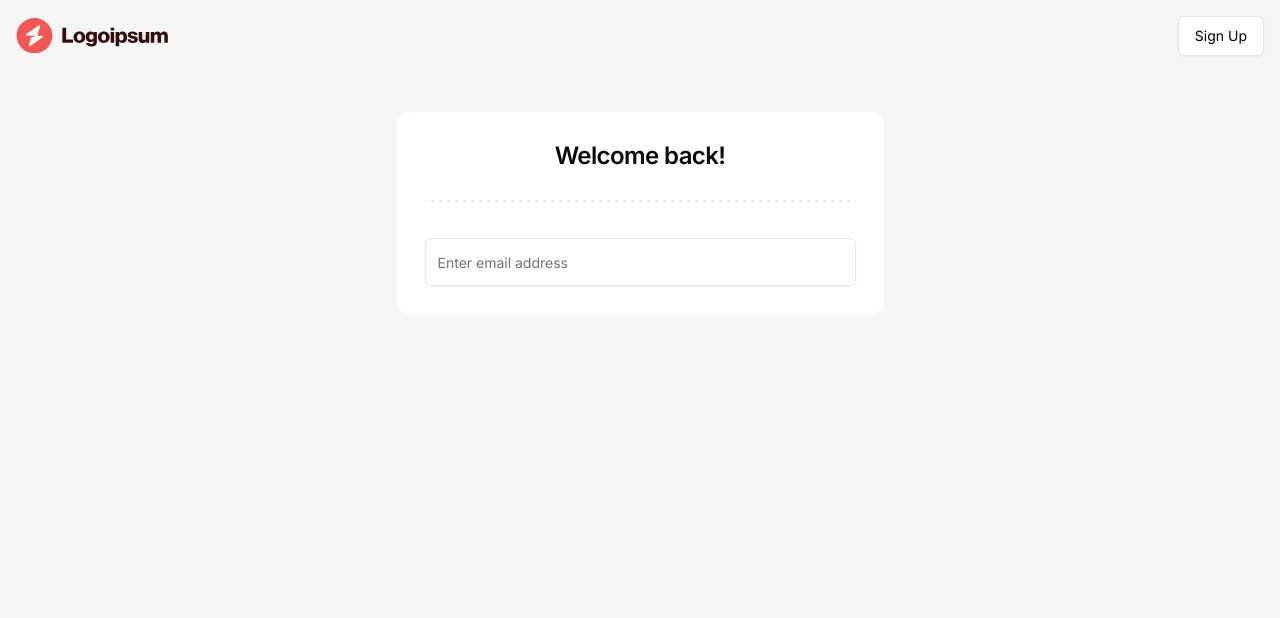
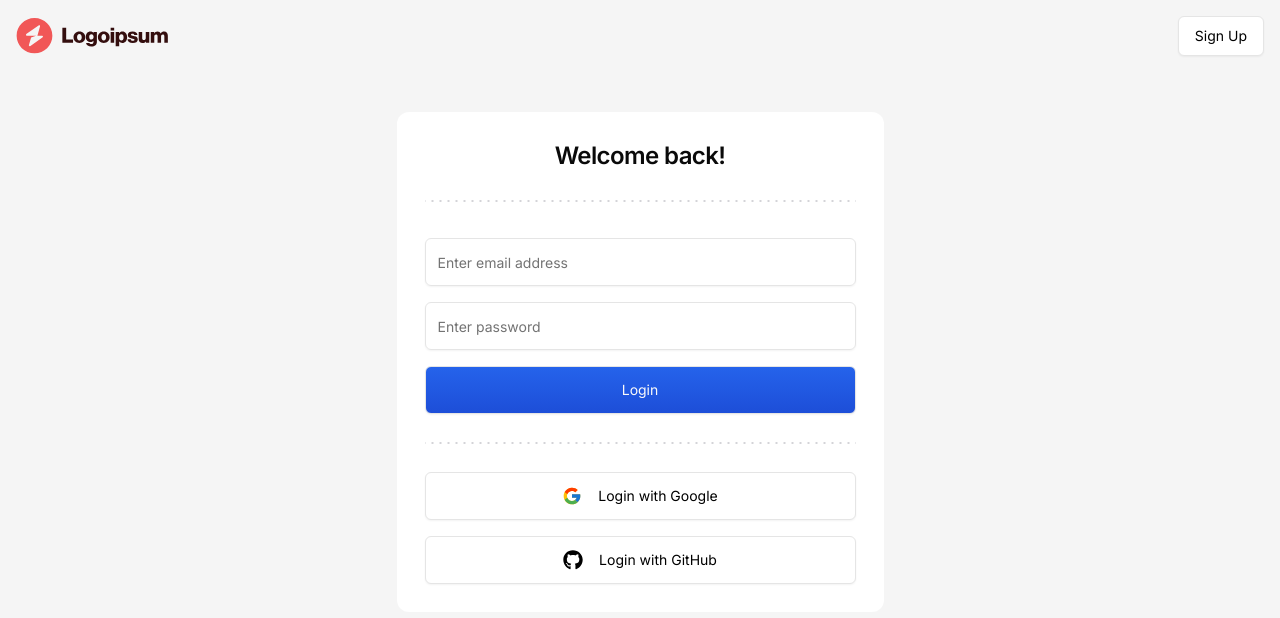
Before and after one commit to Kanishka2301/Jira-Clone, a Next.js app: page /sign-in in a window 1280 px wide. Shown: the top 618 px of the page. Built offline with nearby package versions, Linux system fonts and the light colour scheme.

Commit message:
initial commit

```diff
--- a/package.json
+++ b/package.json
@@ -32,6 +32,7 @@
     "react-day-picker": "^8.10.1",
     "react-dom": "^18",
     "react-hook-form": "^7.53.1",
+    "react-icons": "^5.3.0",
     "recharts": "^2.13.0",
     "sonner": "^1.5.0",
     "tailwind-merge": "^2.5.4",
--- a/src/features/auth/components/sign-in-card.tsx
+++ b/src/features/auth/components/sign-in-card.tsx
@@ -1,11 +1,10 @@
-import { useState } from "react";
+import { FcGoogle } from "react-icons/fc";
+import { FaGithub } from "react-icons/fa";
 import { DottedSeparator } from "@/components/dotted-separator";
+import { Button } from "@/components/ui/button";
 import { Card, CardContent, CardHeader, CardTitle } from "@/components/ui/card";
 import { Input } from "@/components/ui/input";
-
 export const SignInCard = () => {
-  const [email, setEmail] = useState("");
-
   return (
     <Card className="w-full h-full md:w-[487px] border-none shadow-none">
       <CardHeader className="flex items-center justify-center text-center p-7">
@@ -19,12 +18,48 @@
           <Input
             required
             type="email"
-            value={email}
-            onChange={(e) => setEmail(e.target.value)}
+            value={""}
+            onChange={() => {}}
             placeholder="Enter email address"
             disabled={false}
           />
+          <Input
+            required
+            type="password"
+            value={""}
+            onChange={() => {}}
+            placeholder="Enter password"
+            disabled={false}
+            min={8}
+            max={56}
+          />
+          <Button disabled={false} size="lg" className="w-full">
+            Login
+          </Button>
         </form>
+      </CardContent>
+      <div className="px-7">
+        <DottedSeparator />
+      </div>
+      <CardContent className="p-7 flex flex-col gap-y-4">
+        <Button
+          disabled={false}
+          variant="secondary"
+          size="lg"
+          className="w-full"
+        >
+          <FcGoogle className="mr-2 size-5" />
+          Login with Google
+        </Button>
+        <Button
+          disabled={false}
+          variant="secondary"
+          size="lg"
+          className="w-full"
+        >
+          <FaGithub className="mr-2 size-5" />
+          Login with GitHub
+        </Button>
       </CardContent>
     </Card>
   );
```
Also changed, not shown: 1 other file (tests, documents, lock files or other folders).
